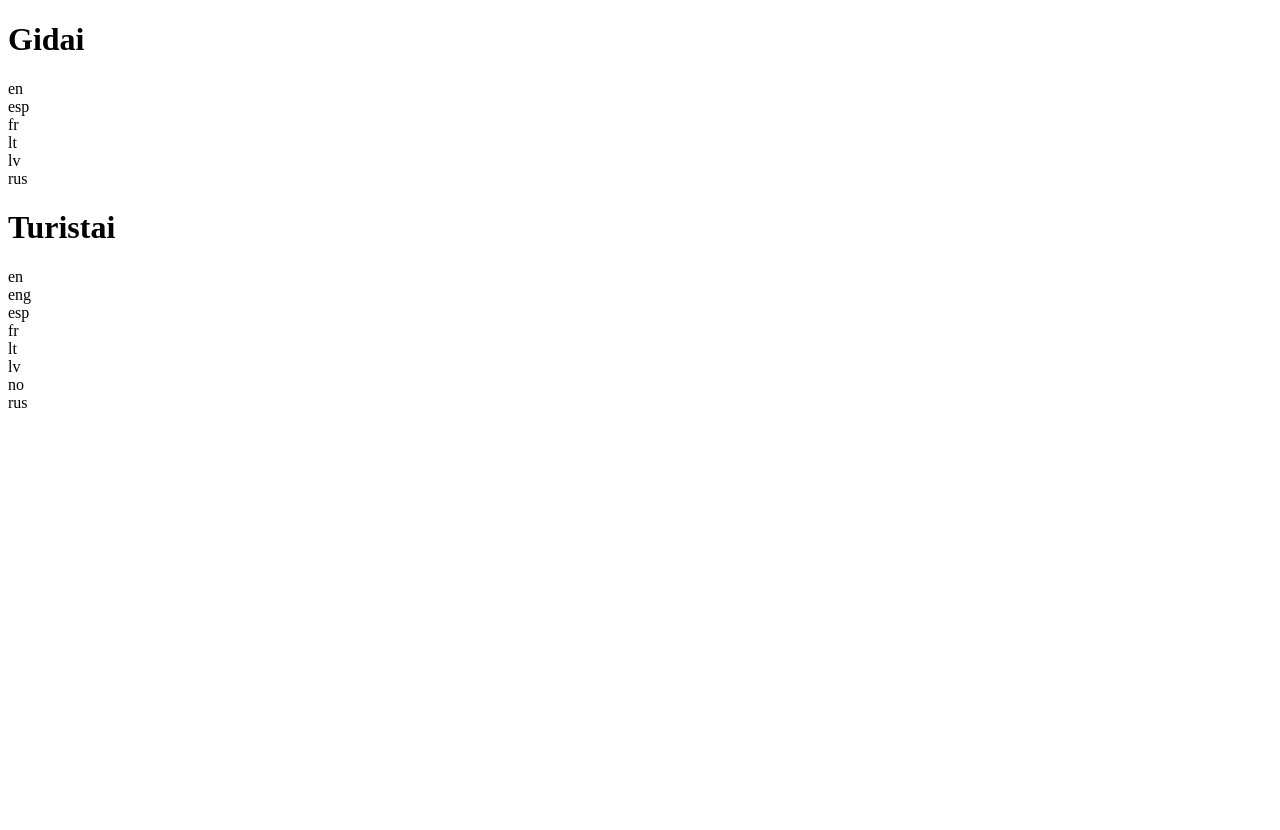
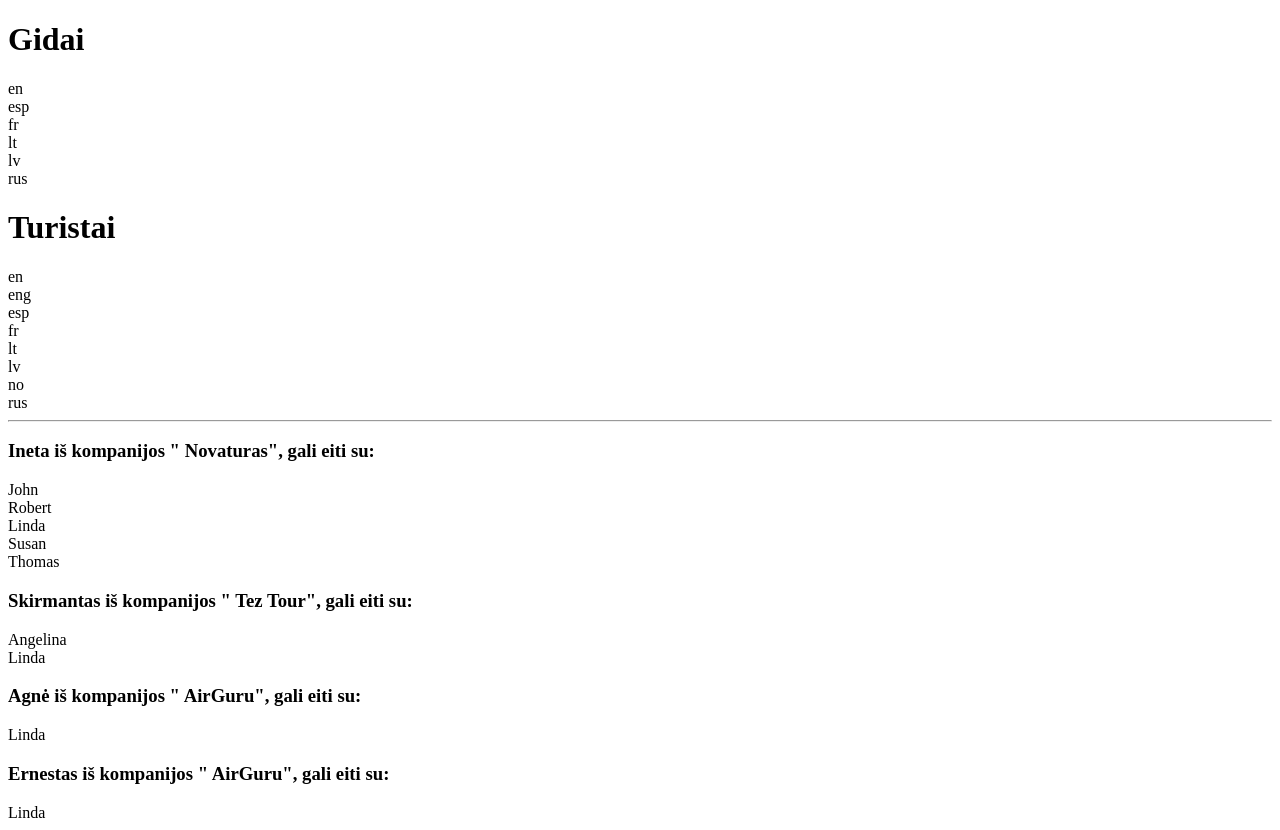
Before and after one commit to v1set/internetiniu_technologiju_praktikumai, a website: page index.html in a window 1280 px wide. Before the commit the page ends 800 px from the top, so only its background shows below. Drawn offline with Linux system fonts and the light colour scheme.

Commit message:
function getClients added, fixed html charSet

```diff
--- a/index.html
+++ b/index.html
@@ -2,7 +2,7 @@
 <html lang="en">
 
     <head>
-        <meta cartset="UTF-8" />
+        <meta charset="UTF-8" />
         <meta name="viewport" content="width=device-width, initial-scale=1.0" />
         <title>TypeScript: Mano pirmoji praktika</title>
     </head>
--- a/js/guides.js
+++ b/js/guides.js
@@ -128,14 +128,38 @@
     langs.sort();
     return langs;
 }
+function getClients(tourGuide, tourists) {
+    // function returns clients for guides if guide knows any of client goal and language
+    return tourists.reduce((arr, tourist) => {
+        const foundLangs = tourist.languages.some(lang => tourGuide.languages.includes(lang));
+        const foundPlaces = tourist.goals.some(goal => tourGuide.places.includes(goal));
+        if (foundLangs && foundPlaces)
+            arr.push(tourist);
+        return arr;
+    }, []);
+}
 // {{Calls}}
 const guideLng = getAllLanguages(tourGuides);
 const touristsLng = getAllLanguages(tourists);
+let clientLists = [];
+tourGuides.forEach(guide => {
+    const listForGuide = {
+        guide: guide,
+        clients: getClients(guide, tourists),
+    };
+    clientLists.push(listForGuide);
+});
 // {{Return result to html}}
 let htmlResult = "<h1>Gidai</h1>";
 guideLng.forEach((lng) => htmlResult += `<div>${lng}</div>`);
 htmlResult += "<h1>Turistai</h1>";
 touristsLng.forEach((lng) => htmlResult += `<div>${lng}</div>`);
+htmlResult += `<hr></hr>`;
+clientLists.forEach((listIndex) => {
+    htmlResult += `<h3>${listIndex.guide.firstName} iš kompanijos "
+    ${listIndex.guide.company}", gali eiti su:</h3>`;
+    listIndex.clients.forEach((client) => htmlResult += `<div>${client.firstName}</div>`);
+});
 const el = document.getElementById("guides");
 if (el)
     el.innerHTML = htmlResult;
```
Also changed, not shown: guides.ts (+32 -0 lines).
